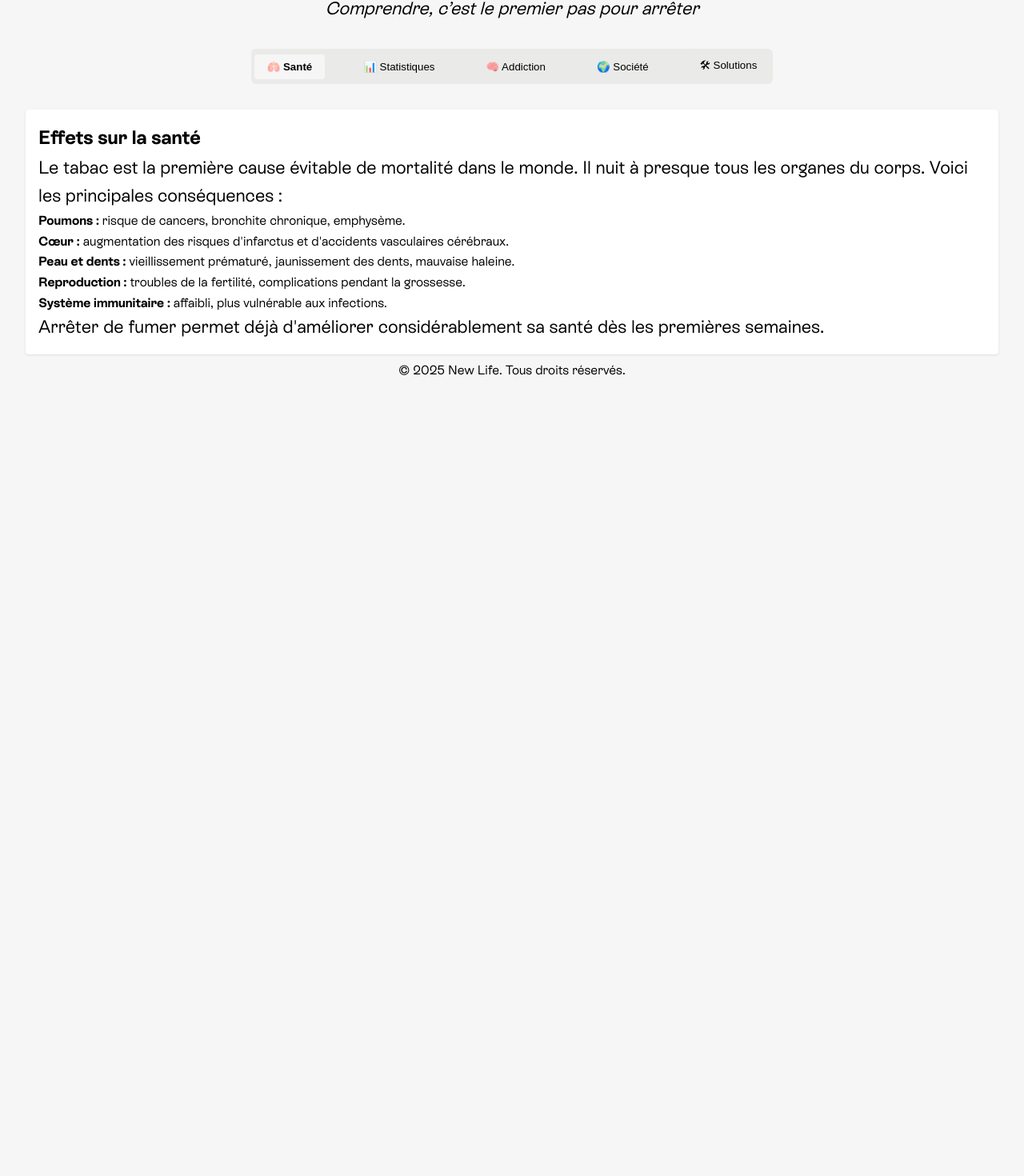
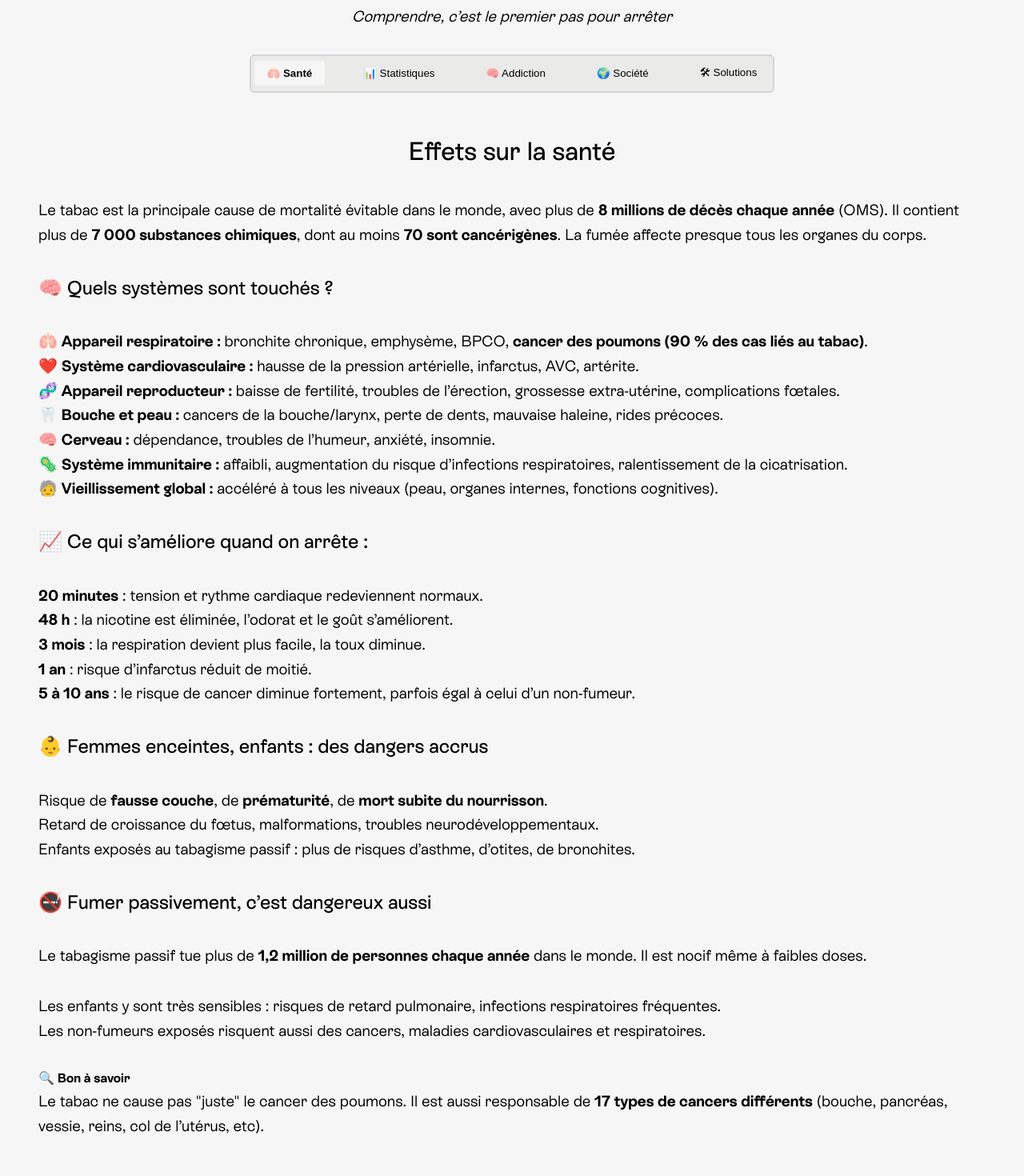
Before and after one commit to Lucacist/new-life-next, a Next.js app: page /TabacInfoPage in a window 1280 px wide. Shown: the part 173-1643 px from the top of the page at 80% size. Before the commit the page ends 800 px from the top, so only its background shows below. Built offline with nearby package versions, Linux system fonts and the light colour scheme; no server answers.

Commit message:
feat: add tabac info page with tabbed content and custom tab component

```diff
--- a/app/TabacInfoPage/page.js
+++ b/app/TabacInfoPage/page.js
@@ -1,13 +1,18 @@
 "use client";
 
-import { Tabs, TabsList, TabsTrigger, TabsContent } from "../components/ui/tabs";
+import {
+  Tabs,
+  TabsList,
+  TabsTrigger,
+  TabsContent,
+} from "../components/ui/tabs";
 
 export default function TabacInfoPage() {
   return (
     <div className="tabacinfopage">
-      <header className="text-center mb-10">
-        <h1 className="text-4xl font-bold">Tout savoir sur le tabac</h1>
-        <p className="text-gray-600 mt-2">Comprendre, c’est le premier pas pour arrêter</p>
+      <header>
+        <h1>Tout savoir sur le tabac</h1>
+        <p>Comprendre, c’est le premier pas pour arrêter</p>
       </header>
 
       <Tabs defaultValue="sante" className="tabs">
@@ -20,65 +25,240 @@ export default function TabacInfoPage() {
         </TabsList>
 
         <TabsContent value="sante">
-          <h2 className="text-2xl font-semibold mb-2">Effets sur la santé</h2>
-          <p className="mb-2">Le tabac est la première cause évitable de mortalité dans le monde. Il nuit à presque tous les organes du corps. Voici les principales conséquences :</p>
-          <ul className="list-disc list-inside mb-4">
-            <li><strong>Poumons :</strong> risque de cancers, bronchite chronique, emphysème.</li>
-            <li><strong>Cœur :</strong> augmentation des risques d'infarctus et d'accidents vasculaires cérébraux.</li>
-            <li><strong>Peau et dents :</strong> vieillissement prématuré, jaunissement des dents, mauvaise haleine.</li>
-            <li><strong>Reproduction :</strong> troubles de la fertilité, complications pendant la grossesse.</li>
-            <li><strong>Système immunitaire :</strong> affaibli, plus vulnérable aux infections.</li>
+          <h2>Effets sur la santé</h2>
+
+          <p>
+            Le tabac est la principale cause de mortalité évitable dans le
+            monde, avec plus de{" "}
+            <strong>8 millions de décès chaque année</strong> (OMS). Il contient
+            plus de <strong>7 000 substances chimiques</strong>, dont au moins{" "}
+            <strong>70 sont cancérigènes</strong>. La fumée affecte presque tous
+            les organes du corps.
+          </p>
+
+          <h3>🧠 Quels systèmes sont touchés ?</h3>
+          <ul>
+            <li>
+              <strong>🫁 Appareil respiratoire :</strong> bronchite chronique,
+              emphysème, BPCO,{" "}
+              <strong>cancer des poumons (90 % des cas liés au tabac)</strong>.
+            </li>
+            <li>
+              <strong>❤️ Système cardiovasculaire :</strong> hausse de la
+              pression artérielle, infarctus, AVC, artérite.
+            </li>
+            <li>
+              <strong>🧬 Appareil reproducteur :</strong> baisse de fertilité,
+              troubles de l’érection, grossesse extra-utérine, complications
+              fœtales.
+            </li>
+            <li>
+              <strong>🦷 Bouche et peau :</strong> cancers de la bouche/larynx,
+              perte de dents, mauvaise haleine, rides précoces.
+            </li>
+            <li>
+              <strong>🧠 Cerveau :</strong> dépendance, troubles de l’humeur,
+              anxiété, insomnie.
+            </li>
+            <li>
+              <strong>🦠 Système immunitaire :</strong> affaibli, augmentation
+              du risque d’infections respiratoires, ralentissement de la
+              cicatrisation.
+            </li>
+            <li>
+              <strong>🧓 Vieillissement global :</strong> accéléré à tous les
+              niveaux (peau, organes internes, fonctions cognitives).
+            </li>
           </ul>
-          <p>Arrêter de fumer permet déjà d'améliorer considérablement sa santé dès les premières semaines.</p>
+
+          <h3>📈 Ce qui s’améliore quand on arrête :</h3>
+          <ul>
+            <li>
+              <strong>20 minutes</strong> : tension et rythme cardiaque
+              redeviennent normaux.
+            </li>
+            <li>
+              <strong>48 h</strong> : la nicotine est éliminée, l’odorat et le
+              goût s’améliorent.
+            </li>
+            <li>
+              <strong>3 mois</strong> : la respiration devient plus facile, la
+              toux diminue.
+            </li>
+            <li>
+              <strong>1 an</strong> : risque d’infarctus réduit de moitié.
+            </li>
+            <li>
+              <strong>5 à 10 ans</strong> : le risque de cancer diminue
+              fortement, parfois égal à celui d’un non-fumeur.
+            </li>
+          </ul>
+
+          <h3>👶 Femmes enceintes, enfants : des dangers accrus</h3>
+          <ul>
+            <li>
+              Risque de <strong>fausse couche</strong>, de{" "}
+              <strong>prématurité</strong>, de{" "}
+              <strong>mort subite du nourrisson</strong>.
+            </li>
+            <li>
+              Retard de croissance du fœtus, malformations, troubles
+              neurodéveloppementaux.
+            </li>
+            <li>
+              Enfants exposés au tabagisme passif : plus de risques d’asthme,
+              d’otites, de bronchites.
+            </li>
+          </ul>
+
+          <h3>🚭 Fumer passivement, c’est dangereux aussi</h3>
+          <p>
+            Le tabagisme passif tue plus de{" "}
+            <strong>1,2 million de personnes chaque année</strong> dans le
+            monde. Il est nocif même à faibles doses.
+          </p>
+          <ul>
+            <li>
+              Les enfants y sont très sensibles : risques de retard pulmonaire,
+              infections respiratoires fréquentes.
+            </li>
+            <li>
+              Les non-fumeurs exposés risquent aussi des cancers, maladies
+              cardiovasculaires et respiratoires.
+            </li>
+          </ul>
+
+          <div>
+            <h4>🔍 Bon à savoir</h4>
+            <p>
+              Le tabac ne cause pas "juste" le cancer des poumons. Il est aussi
+              responsable de <strong>17 types de cancers différents</strong>{" "}
+              (bouche, pancréas, vessie, reins, col de l’utérus, etc).
+            </p>
+          </div>
         </TabsContent>
 
         <TabsContent value="stats">
-          <h2 className="text-2xl font-semibold mb-2">Statistiques</h2>
-          <p className="mb-4">Quelques chiffres clés pour mieux comprendre l’impact mondial et local du tabac :</p>
-          <ul className="list-disc list-inside mb-4">
-            <li>Plus de <strong>8 millions de morts</strong> par an dans le monde (OMS, 2020).</li>
-            <li>Environ <strong>36 % des hommes</strong> et <strong>7 % des femmes</strong> dans le monde fument.</li>
-            <li>En France, environ <strong>25 % des adultes</strong> fument quotidiennement.</li>
-            <li>Les jeunes sont particulièrement exposés : près d’<strong>1 lycéen sur 2</strong> a déjà essayé de fumer.</li>
-            <li>Le tabac coûte à la société des milliards d’euros chaque année (soins, absentéisme, décès prématuré...).</li>
+          <h2>Statistiques</h2>
+          <p>
+            Quelques chiffres clés pour mieux comprendre l’impact mondial et
+            local du tabac :
+          </p>
+          <ul>
+            <li>
+              Plus de <strong>8 millions de morts</strong> par an dans le monde
+              (OMS, 2020).
+            </li>
+            <li>
+              Environ <strong>36 % des hommes</strong> et{" "}
+              <strong>7 % des femmes</strong> dans le monde fument.
+            </li>
+            <li>
+              En France, environ <strong>25 % des adultes</strong> fument
+              quotidiennement.
+            </li>
+            <li>
+              Les jeunes sont particulièrement exposés : près d’
+              <strong>1 lycéen sur 2</strong> a déjà essayé de fumer.
+            </li>
+            <li>
+              Le tabac coûte à la société des milliards d’euros chaque année
+              (soins, absentéisme, décès prématuré...).
+            </li>
           </ul>
-          <p>Ces chiffres montrent à quel point le tabac reste un enjeu majeur de santé publique.</p>
+          <p>
+            Ces chiffres montrent à quel point le tabac reste un enjeu majeur de
+            santé publique.
+          </p>
         </TabsContent>
 
         <TabsContent value="addiction">
-          <h2 className="text-2xl font-semibold mb-2">Pourquoi c'est addictif ?</h2>
-          <p className="mb-4">La dépendance au tabac est principalement liée à la nicotine. Voici comment elle agit :</p>
-          <ul className="list-disc list-inside mb-4">
-            <li>Elle stimule la libération de dopamine dans le cerveau, procurant une sensation de plaisir et de détente.</li>
-            <li>Elle agit rapidement : en quelques secondes après une bouffée, elle atteint le cerveau.</li>
-            <li>Elle crée une dépendance physique (symptômes de manque) et psychologique (liens aux habitudes, stress, environnement social).</li>
+          <h2>Pourquoi c'est addictif ?</h2>
+          <p>
+            La dépendance au tabac est principalement liée à la nicotine. Voici
+            comment elle agit :
+          </p>
+          <ul>
+            <li>
+              Elle stimule la libération de dopamine dans le cerveau, procurant
+              une sensation de plaisir et de détente.
+            </li>
+            <li>
+              Elle agit rapidement : en quelques secondes après une bouffée,
+              elle atteint le cerveau.
+            </li>
+            <li>
+              Elle crée une dépendance physique (symptômes de manque) et
+              psychologique (liens aux habitudes, stress, environnement social).
+            </li>
           </ul>
-          <p>Plus on fume, plus on renforce ces mécanismes. C’est pourquoi il est difficile d’arrêter seul.</p>
+          <p>
+            Plus on fume, plus on renforce ces mécanismes. C’est pourquoi il est
+            difficile d’arrêter seul.
+          </p>
         </TabsContent>
 
         <TabsContent value="societe">
-          <h2 className="text-2xl font-semibold mb-2">Le tabac dans la société</h2>
-          <p className="mb-4">Le tabac est bien plus qu'une simple habitude individuelle :</p>
-          <ul className="list-disc list-inside mb-4">
-            <li><strong>Publicité et influence :</strong> longtemps promu par le cinéma, les marques et les stars.</li>
-            <li><strong>Inégalités :</strong> les populations les plus défavorisées fument davantage.</li>
-            <li><strong>Jeunes :</strong> une cible privilégiée des fabricants via des arômes, visuels et réseaux sociaux.</li>
-            <li><strong>Pression sociale :</strong> dans certains milieux, fumer est vu comme un rite d’entrée ou un signe de maturité.</li>
+          <h2>Le tabac dans la société</h2>
+          <p>
+            Le tabac est bien plus qu'une simple habitude individuelle :
+          </p>
+          <ul>
+            <li>
+              <strong>Publicité et influence :</strong> longtemps promu par le
+              cinéma, les marques et les stars.
+            </li>
+            <li>
+              <strong>Inégalités :</strong> les populations les plus
+              défavorisées fument davantage.
+            </li>
+            <li>
+              <strong>Jeunes :</strong> une cible privilégiée des fabricants via
+              des arômes, visuels et réseaux sociaux.
+            </li>
+            <li>
+              <strong>Pression sociale :</strong> dans certains milieux, fumer
+              est vu comme un rite d’entrée ou un signe de maturité.
+            </li>
           </ul>
-          <p>La société évolue, mais le tabac reste très présent dans notre quotidien et nos représentations.</p>
+          <p>
+            La société évolue, mais le tabac reste très présent dans notre
+            quotidien et nos représentations.
+          </p>
         </TabsContent>
 
         <TabsContent value="solutions">
-          <h2 className="text-2xl font-semibold mb-2">Comment s’en sortir ?</h2>
-          <p className="mb-4">Il existe de nombreuses solutions pour arrêter de fumer, adaptées à chaque profil :</p>
-          <ul className="list-disc list-inside mb-4">
-            <li><strong>Substituts nicotiniques :</strong> gommes, patchs, pastilles, inhalateurs…</li>
-            <li><strong>Accompagnement professionnel :</strong> médecin, tabacologue, psychologue.</li>
-            <li><strong>Applications et communautés :</strong> pour suivre ses progrès et rester motivé.</li>
-            <li><strong>Thérapies comportementales :</strong> pour changer ses habitudes et éviter les rechutes.</li>
-            <li><strong>Entourage :</strong> en parler à ses proches peut être un soutien essentiel.</li>
+          <h2>Comment s’en sortir ?</h2>
+          <p>
+            Il existe de nombreuses solutions pour arrêter de fumer, adaptées à
+            chaque profil :
+          </p>
+          <ul>
+            <li>
+              <strong>Substituts nicotiniques :</strong> gommes, patchs,
+              pastilles, inhalateurs…
+            </li>
+            <li>
+              <strong>Accompagnement professionnel :</strong> médecin,
+              tabacologue, psychologue.
+            </li>
+            <li>
+              <strong>Applications et communautés :</strong> pour suivre ses
+              progrès et rester motivé.
+            </li>
+            <li>
+              <strong>Thérapies comportementales :</strong> pour changer ses
+              habitudes et éviter les rechutes.
+            </li>
+            <li>
+              <strong>Entourage :</strong> en parler à ses proches peut être un
+              soutien essentiel.
+            </li>
           </ul>
-          <p>Chaque tentative est un pas de plus vers la réussite. Il n’y a pas d’échec, seulement des apprentissages.</p>
+          <p>
+            Chaque tentative est un pas de plus vers la réussite. Il n’y a pas
+            d’échec, seulement des apprentissages.
+          </p>
         </TabsContent>
       </Tabs>
     </div>
--- a/app/components/ui/tabs.js
+++ b/app/components/ui/tabs.js
@@ -45,10 +45,12 @@ export function TabsContent({ children, value, className = "" }) {
   const { activeTab } = useContext(TabsContext);
   const isActive = activeTab === value;
 
-  if (!isActive) return null;
-
   return (
-    <div className={className} role="tabpanel">
+    <div
+      className={className}
+      role="tabpanel"
+      style={{ display: isActive ? 'flex' : 'none' }}
+    >
       {children}
     </div>
   );
--- a/app/globals.css
+++ b/app/globals.css
@@ -75,13 +75,13 @@ p {
   width: 100%;
   justify-content: space-between;
   align-items: center;
-  padding: 2rem;
-  min-height: 120px;
+  padding: 0 2rem;
+  min-height: 100px;
   position: sticky;
   top: 0;
   left: 0;
-  background-color: #f6f6f6aa;
-  backdrop-filter: blur(10px);
+  background-color: #f6f6f6;
+  box-shadow: 0 4px 4px 0 rgba(0, 0, 0, 0.03);
 }
 
 .navbar-links {
@@ -236,7 +236,7 @@ li {
 
 .home-page-divider {
   display: grid;
-  grid-template-columns: repeat(3, 1fr);
+  grid-template-columns: repeat(auto-fill, minmax(400px, 1fr));
   gap: 2rem;
   padding: 4rem;
 }
@@ -457,6 +457,7 @@ li {
   display: flex;
   align-items: center;
   justify-content: center;
+  margin-top: 2rem;
 }
 .home-page-footer p {
   font-size: 1rem;
@@ -517,16 +518,16 @@ button[role="tab"]:hover {
 
 [role="tabpanel"] {
   padding: 1rem;
-  border-radius: 4px;
-  background-color: #fff;
-  box-shadow: 0 1px 3px rgba(0, 0, 0, 0.1);
+  display: flex;
+  flex-direction: column;
+  gap: 2rem;
 }
 
 .tabacinfopage {
   display: flex;
   flex-direction: column;
   gap: 2rem;
-  padding: 0 2rem;
+  padding: 2rem;
 }
 
 .tabacinfopage header {
@@ -558,4 +559,97 @@ button[role="tab"]:hover {
   margin: 0 auto;
   padding: 0.2rem;
   border-radius: 6px;
+  position: sticky;
+  top: 110px;
+  border: 2px solid #7c889233;
 }
+
+.tabacinfopage h2 {
+  font-size: 2rem;
+  font-weight: 500;
+  text-align: center;
+}
+
+.tabacinfopage p, .tabacinfopage li {
+  font-size: 1.2rem;
+  font-weight: 400;
+}
+
+.tabacinfopage h3 {
+  font-size: 1.5rem;
+  font-weight: 500;
+}
+
+@media (max-width: 1800px) {
+  .home-page-image {
+    height: calc(100vh - 120px);
+  }
+
+  .home-page-image img {
+    height: 60vh;
+  }
+}
+
+@media (max-width: 1600px) {
+  .home-page-image img {
+    height: 50vh;
+  }
+}
+
+@media (max-width: 1300px) {
+  .home-page-content {
+    flex-direction: column;
+    gap: 2rem;
+    margin: 2rem 0;
+  }
+
+  .home-page-image {
+    height: 50vh;
+    width: 100%;
+  }
+
+  .home-page-image img {
+    height: 50vh;
+    margin: 0 auto;
+  }
+
+  .home-page-title {
+    max-width: 60vw;
+  }
+
+  h1 {
+    font-size: 3.5rem;
+  }
+}
+
+@media (max-width: 850px) {
+  h1 {
+    font-size: 3rem;
+  }
+  .home-page-image img {
+    height: 30vh;
+  }
+  .home-page-image {
+    height: 30vh;
+  }
+}
+
+@media (max-width: 650px) {
+  .home-page-divider2 {
+    flex-direction: column;
+    gap: 2rem;
+
+  }
+  .smoking-stats-container {
+    width: 100%;
+    height: auto;
+    max-width: 100%;
+  }
+  .chart-wrapper {
+    width: 100%;
+    height: 40vh;
+  }
+  .home-page-divider2-text {
+    max-width: 100%;
+  }
+}
```
